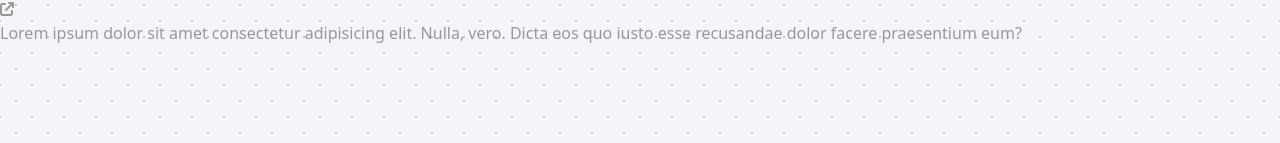
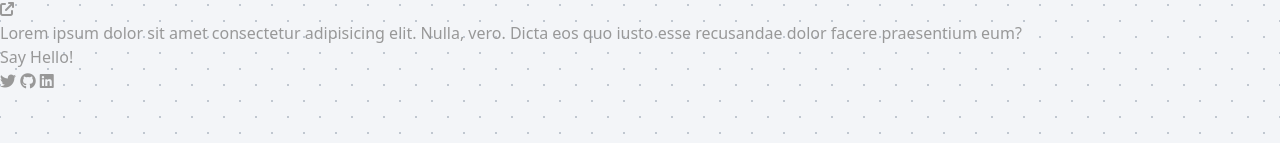
Before and after one commit to kedaroo/portfolio-in-tailiwind, a website: page index.html in a window 1280 px wide. Shown: the part 459-602 px from the top of the page. Drawn offline with Linux system fonts and the light colour scheme.

Commit message:
add: say hello card

```diff
--- a/index.html
+++ b/index.html
@@ -98,6 +98,30 @@
           </p>
         </div>
         <!--  -->
+
+        <!-- Say Hello Card -->
+        <div
+          class="card md:col-span-3 md:-mt-12 md:h-28 md:self-end md:text-center"
+        >
+          <div class="flex min-h-full flex-col justify-between">
+            <h2>Say Hello!</h2>
+
+            <div
+              class="flex justify-end space-x-3 md:justify-center md:space-x-16"
+            >
+              <a href="#">
+                <i class="fa-brands fa-twitter social-link"></i>
+              </a>
+              <a href="#">
+                <i class="fa-brands fa-github social-link"></i>
+              </a>
+              <a href="#">
+                <i class="fa-brands fa-linkedin social-link"></i>
+              </a>
+            </div>
+          </div>
+        </div>
+        <!--  -->
       </div>
       <!--  -->
     </div>
--- a/input.css
+++ b/input.css
@@ -16,6 +16,10 @@
   .card {
     @apply transform rounded-xl bg-slate-200 bg-opacity-60 p-3 transition-all duration-200 ease-in-out hover:scale-95;
   }
+
+  .social-link {
+    @apply transform p-2 text-2xl transition-all hover:scale-110;
+  }
 }
 
 body {
```
